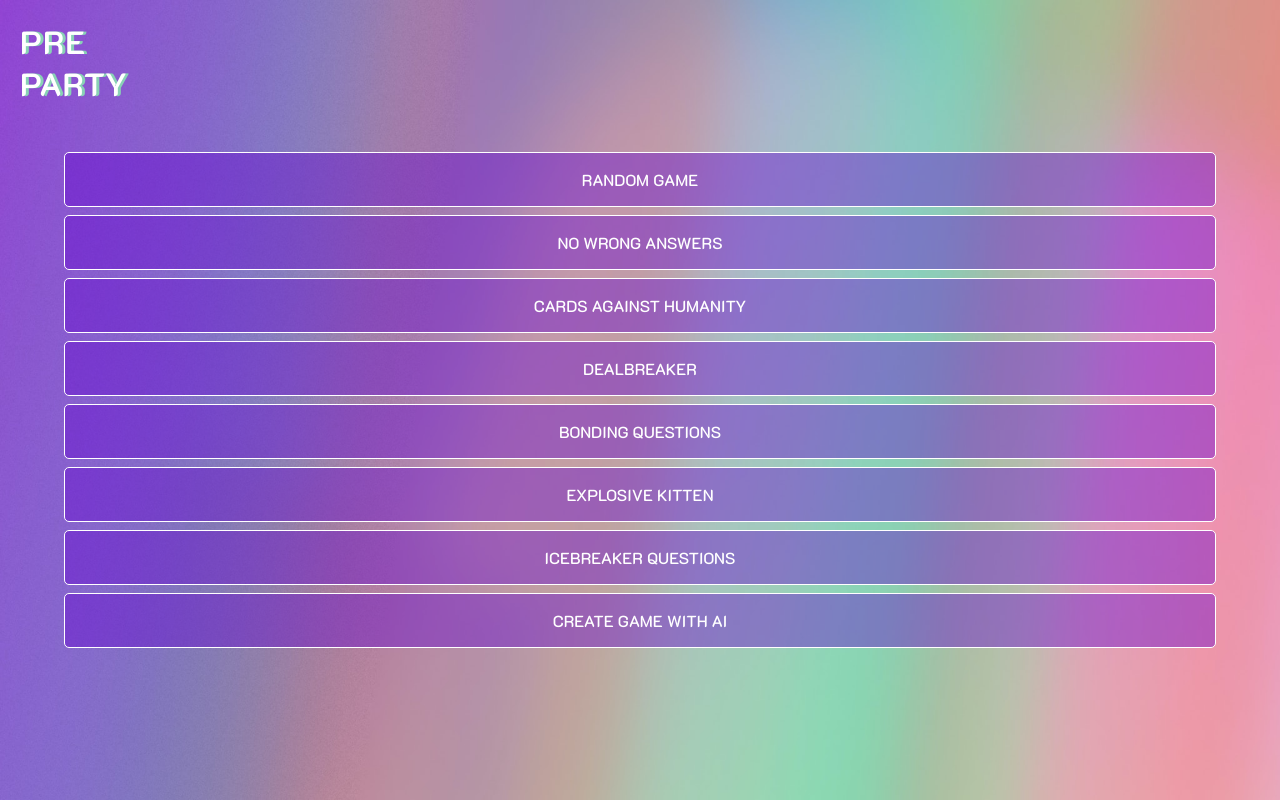
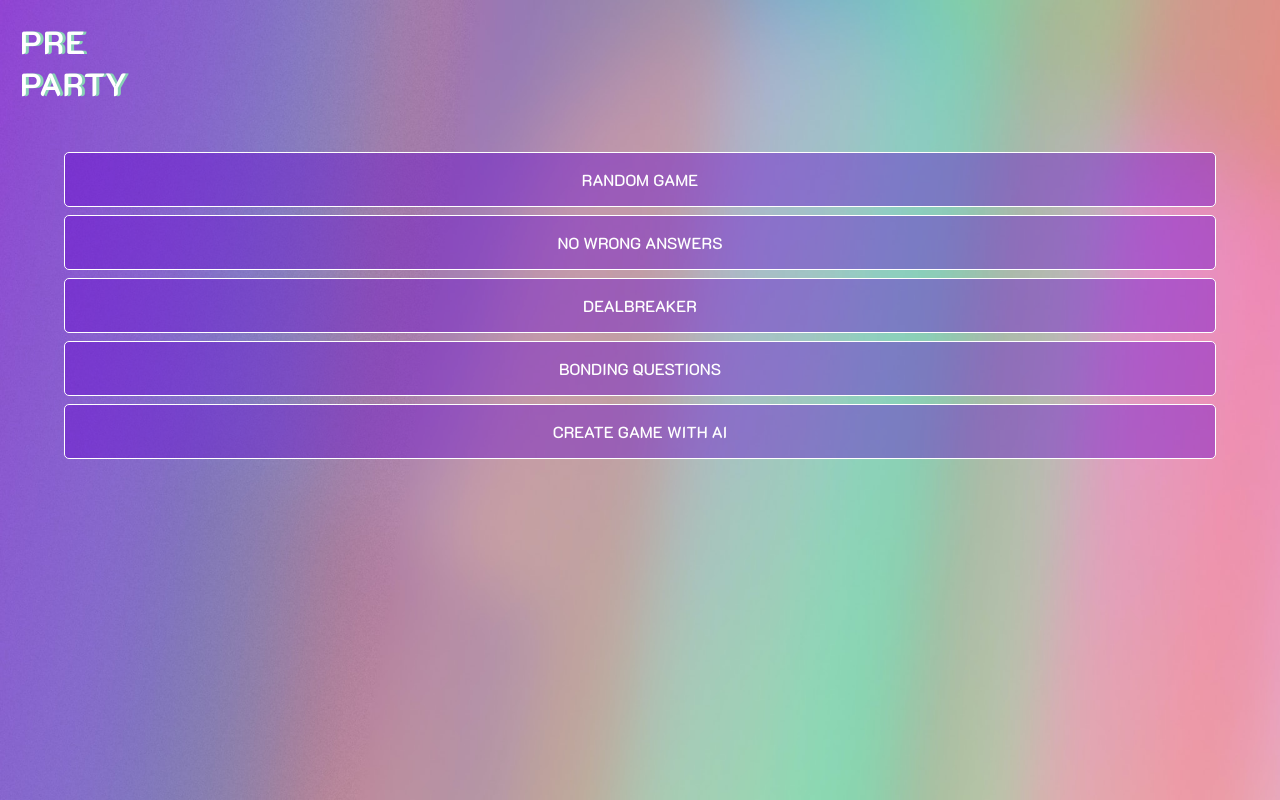
Before and after one commit to tessceciliaj/tess-talk, a Next.js app: page / in a window 1280 px wide. Built offline with nearby package versions, Linux system fonts and the light colour scheme.

Commit message:
add random link function in gamesData.js

```diff
--- a/gamesData.js
+++ b/gamesData.js
@@ -1,8 +1,12 @@
+
+  const links = ['/dealbreaker', 'nowronganswers', '/bonding', '/aigame']
+  const randomIndex = Math.floor(Math.random() * links.length)
+
 const games = [
   {
     id: '1',
     name: 'random game',
-    link: '/dealbreaker',
+    link:links[randomIndex],
   },
   {
     id: '3',
@@ -95,11 +99,11 @@
     }
 ]
 },
-  {
-    id: '4',
-    name: 'cards against humanity',
-    link: '/dealbreaker',
-  },
+  // {
+  //   id: '4',
+  //   name: 'cards against humanity',
+  //   link: '/dealbreaker',
+  // },
   {
     id: '5',
     name: 'dealbreaker',
@@ -355,16 +359,16 @@
   },
 ],
   },
-  {
-    id: '7',
-    name: 'explosive kitten',
-    link: '/dealbreaker',
-  },
-  {
-    id: '8',
-    name: 'icebreaker questions',
-    link: '/dealbreaker',
-  },
+  // {
+  //   id: '7',
+  //   name: 'explosive kitten',
+  //   link: '/dealbreaker',
+  // },
+  // {
+  //   id: '8',
+  //   name: 'icebreaker questions',
+  //   link: '/dealbreaker',
+  // },
   {
     id: '9',
     name: 'create game with ai',
--- a/pages/nowronganswers/index.js
+++ b/pages/nowronganswers/index.js
@@ -29,7 +29,7 @@
           <AnimatePresence>
             {cards.map((cards, index) => (
               <SwiperCard
-                game={'DEALBREAKER'}
+                game={'NO WRONG ANSWERS'}
                 key={cards.id}
                 active={index === activeIndex}
                 removeCard={removeCard}
```
